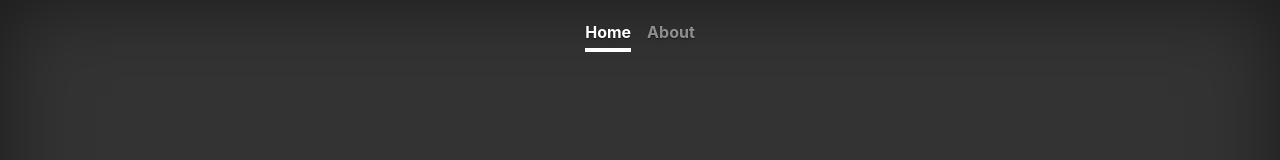
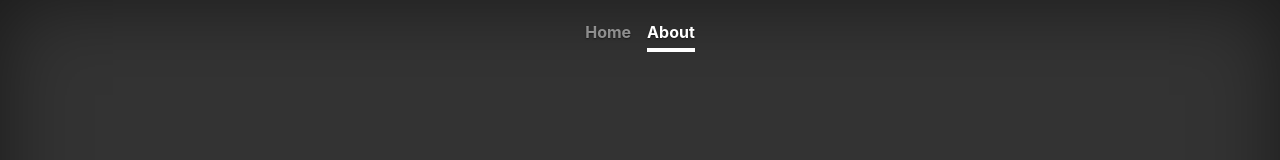
Before and after one commit to fredzica/fredzica.github.io, a React (Create React App) app: page /about in a window 1280 px wide. Shown: the top 160 px of the page. Built offline with nearby package versions, Linux system fonts and the light colour scheme.

Commit message:
showing active nav link

```diff
--- a/src/Header.js
+++ b/src/Header.js
@@ -1,16 +1,16 @@
-import { Link } from "react-router-dom";
+import { NavLink } from "react-router-dom";
 
 function Header() {
   return (
     <header className="masthead mb-auto">
       <div className="inner">
         <nav className="nav nav-masthead justify-content-center">
-          <Link className="nav-link active" to="/">
+          <NavLink activeClassName="active" className="nav-link" to="/">
             Home
-          </Link>
-          <Link className="nav-link" to="/about">
+          </NavLink>
+          <NavLink activeClassName="active" className="nav-link" to="/about">
             About
-          </Link>
+          </NavLink>
         </nav>
       </div>
     </header>
```
